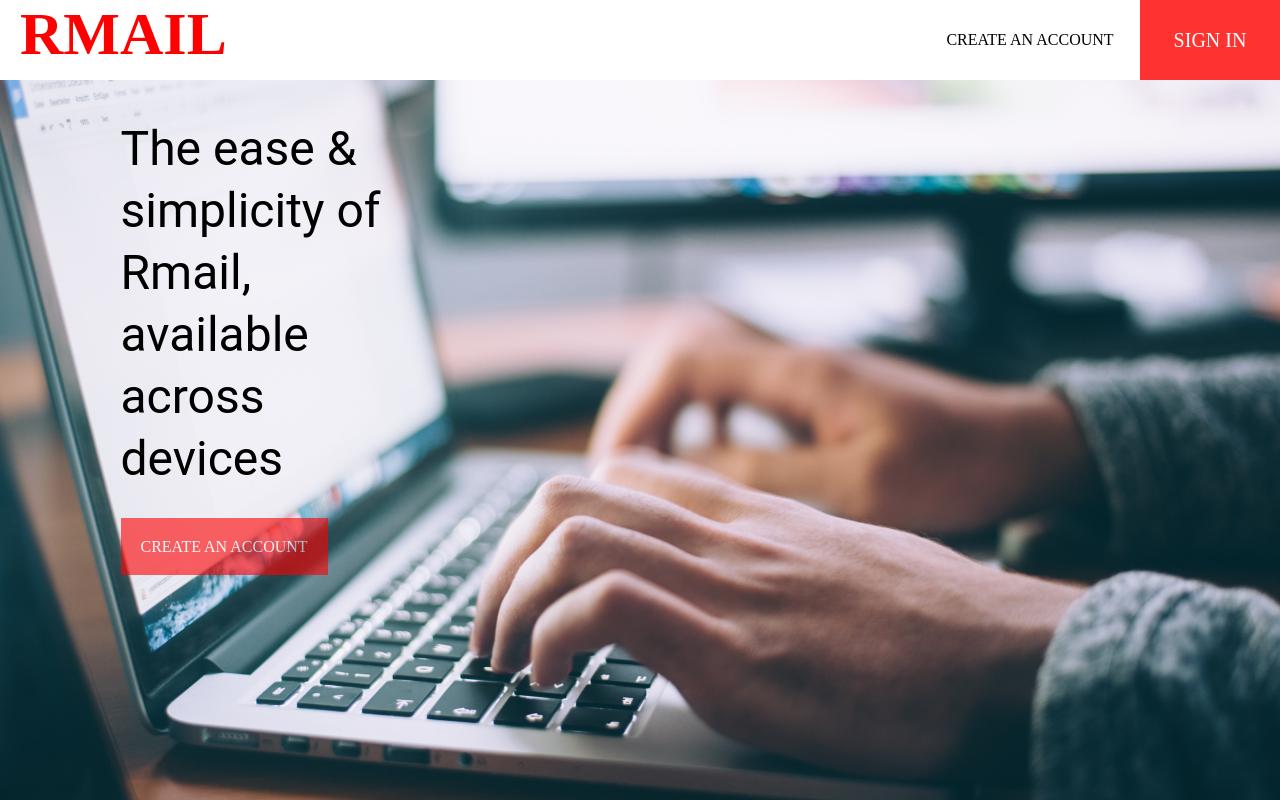
After one commit to rajat-0206/Agyavart, a Django app: template templates/rmail.html in a window 1280 px wide. The commit adds this page. Run offline with Django 3.2, Linux system fonts and the light colour scheme; the template is opened without the code that fills it, so the values that code supplies are empty.

Commit message:
minor changes

```diff
--- a/static/styles/rmail.css
+++ b/static/styles/rmail.css
@@ -1,4 +1,5 @@
-body { background-image:  url("rmail.jpg");
+{% load static %}
+body { background-image:  url("/static/images/rmail.jpg");
 		background-repeat: no-repeat;
 		background-size: cover;
 		margin:0 auto;
--- /dev/null
+++ b/templates/rmail.html
@@ -0,0 +1,26 @@
+{%load static %}
+<!doctype html>
+<html>
+<head>
+<title>
+Agyavart
+</title>
+<link rel="stylesheet" type="text/css" href="{% static 'styles/rmail.css' %}">
+<meta content=’width=device-width, initial-scale=1.0, maximum-scale=1.0, user-scalable=0′ name=’viewport’ />
+<meta name="viewport" content="width=device-width, initial-scale=1.0">
+<link rel="icon" href="download.png">
+</head>
+<body>
+<header>
+<h1><a href="rmail.html">RMAIL</a></h1>
+<a href="Login.html" class="login">SIGN IN</a>
+<a href="signup.html" class="logon">CREATE AN ACCOUNT</a>
+</header>
+<div class="text">
+<p>
+The ease & simplicity of Rmail, available across devices</p>
+<a href="signup.html" class="log">CREATE AN ACCOUNT</a>
+</div>
+<a href="Login.html" class="log1">LOGIN</a>
+</body>
+</html>
```
